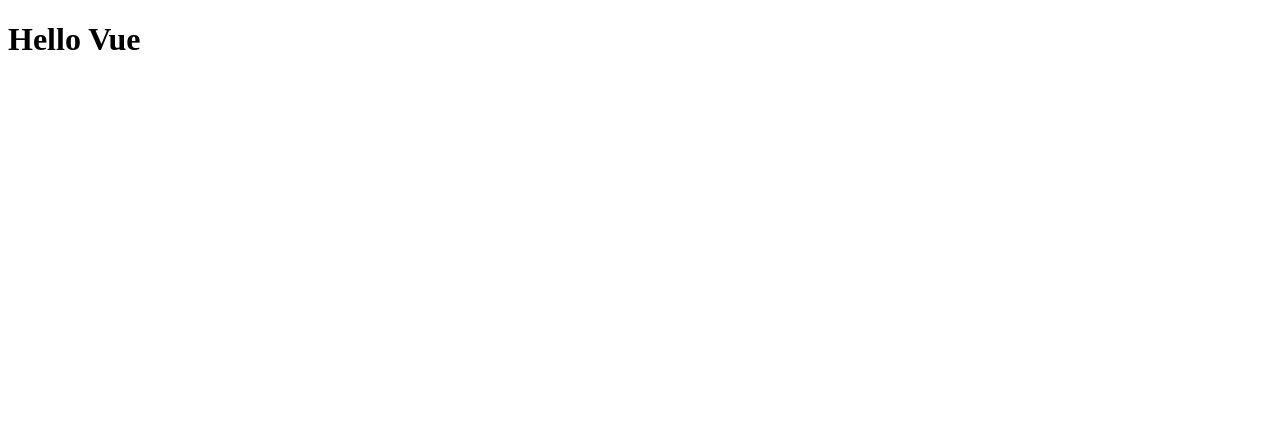
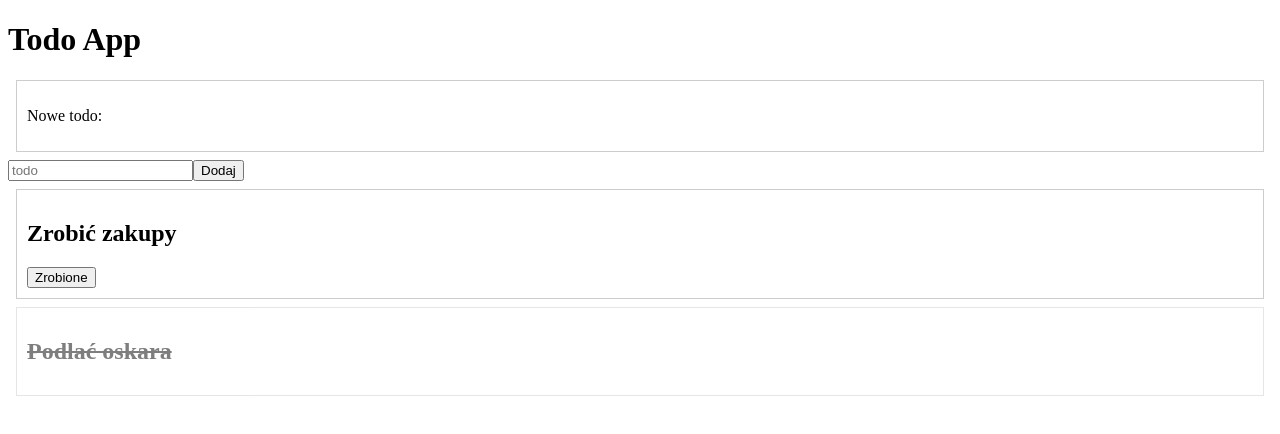
Before and after one commit to dayh9/vue-firebase-kanban, a Vue app: page / in a window 1280 px wide. Shown: the top 434 px of the page. Built offline with nearby package versions, Linux system fonts and the light colour scheme.

Commit message:
added TodoItem, TodoApp components

```diff
--- a/src/App.vue
+++ b/src/App.vue
@@ -1,15 +1,15 @@
 <template>
-	<h1>{{ title }}</h1>
+  <div>
+    <h1>Todo App</h1>
+    <TodoApp />
+  </div>
 </template>
 
 <script>
+import Todo from "./components/TodoApp.vue";
 export default {
-	data() {
-		return {
-			title: "Hello Vue"
-		};
-	}
+  components: {
+    TodoApp: Todo
+  }
 };
 </script>
-
-<style></style>
--- /dev/null
+++ b/src/components/TodoApp.vue
@@ -0,0 +1,60 @@
+<template>
+  <div>
+    <div class="item">
+      <p>Nowe todo: {{newItem}}</p>
+    </div>
+    <input type="text" placeholder="todo" v-model="newItem" />
+    <button @click="addItem">Dodaj</button>
+    <TodoItem
+      v-for="item in items"
+      v-bind:key="item.id"
+      v-bind:item="item"
+      @removeClicked="removeItem"
+    />
+  </div>
+</template>
+
+<script>
+import TodoItem from "./TodoItem.vue";
+
+export default {
+  components: {
+    TodoItem
+  },
+  data() {
+    return {
+      newItem: "",
+      items: [
+        { id: 0, title: "Zrobić zakupy", completed: false },
+        { id: 1, title: "Podlać oskara", completed: true }
+      ]
+    };
+  },
+  methods: {
+    addItem() {
+      if (this.newItem === "") {
+        alert("no todo to add!");
+      } else {
+        this.items.push({
+          id: Math.random(),
+          title: this.newItem,
+          completed: false
+        });
+        this.newItem = "";
+      }
+    },
+    removeItem(id) {
+      const index = this.items.findIndex(el => el.id === id);
+      this.items[index].completed = true;
+    }
+  }
+};
+</script>
+
+<style>
+.item {
+  border: 1px solid #cdcdcd;
+  margin: 8px;
+  padding: 10px;
+}
+</style>
--- /dev/null
+++ b/src/components/TodoItem.vue
@@ -0,0 +1,32 @@
+<template>
+  <div class="item" v-bind:class="{
+      completed: item.completed
+    }">
+    <h2>{{item.title}}</h2>
+    <button v-if="!item.completed" @click="removeItem">Zrobione</button>
+  </div>
+</template>
+
+<script>
+export default {
+  props: ["item"],
+  methods: {
+    removeItem() {
+      this.$emit("removeClicked", this.item.id);
+    }
+  }
+};
+</script>
+<style>
+.item {
+  border: 1px solid #cdcdcd;
+  margin: 8px;
+  padding: 10px;
+}
+.completed {
+  opacity: 0.5;
+}
+.completed h2 {
+  text-decoration: line-through;
+}
+</style>
```
